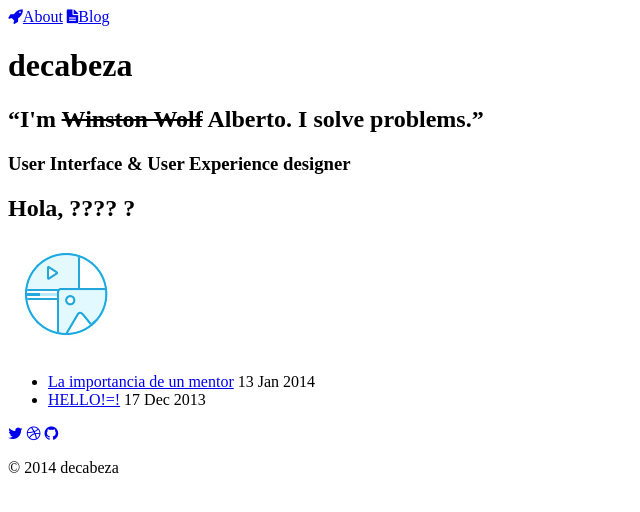
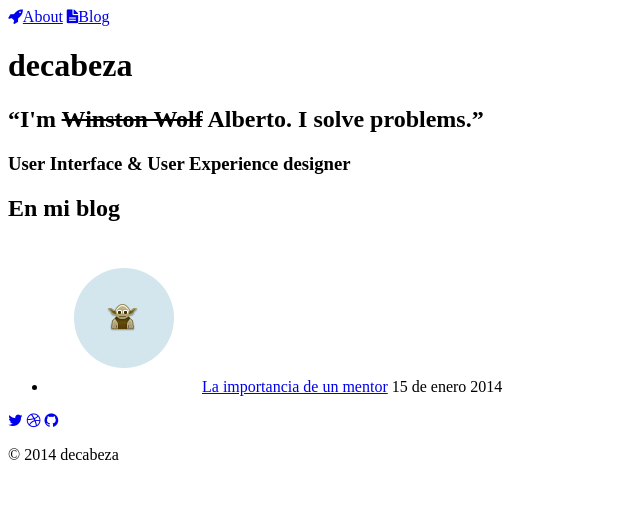
Before and after one commit to decabeza/decabeza.github.io, a Jekyll site: the page built from index.html, in a window 1280 px wide. Shown: the top 512 px of the page, without its empty margins (0-640 px from the left). Built offline with Jekyll 4.4.1, drawn with Linux system fonts in a browser that asks for light colours; Markdown is read by kramdown in place of the engine named in the settings.

Commit message:
change home

```diff
--- a/_layouts/default.html
+++ b/_layouts/default.html
@@ -21,12 +21,11 @@
     <a href="/" style="color: green; text-decoration: none;padding: 10px 24px; display: block;">contacta</a>
 </div> -->
 
-<div id="sidr">
     <nav>
         <a href="/"><i class="fa fa-rocket"></i>About</a>
         <a href="blog/"><i class="fa fa-file-text"></i>Blog</a>
     </nav>
-</div>
+
 
 <header>
     <h1 class="title">decabeza</h1>
--- a/_posts/2014-01-13-la-importancia-de-un-mentor.md
+++ b/_posts/2014-01-13-la-importancia-de-un-mentor.md
@@ -1,7 +1,7 @@
 ---
 layout: post
 title:  "La importancia de un mentor"
-fecha:   13 de enero 2014
+fecha:   15 de enero 2014
 categories: jekyll update
 image: /images/yoda.png
 ---
--- a/css/style.scss
+++ b/css/style.scss
@@ -12,9 +12,13 @@
 }
 
 .posts span {
-  color: #aaa;
-  font-family: Monaco, "Courier New", monospace;
-  font-size: 80%;
+	color: #aaa;
+	font-family: Monaco, "Courier New", monospace;
+	font-size: 80%;
+	display: inline-block;
+	vertical-align: top;
+	margin-top: 65px;
+	margin-left: 12px;
 }
 
 .footer {
@@ -267,6 +271,9 @@ footer {
 	font-family: 'montserrat_bold', sans-serif;
 	color: black;
 	text-decoration: none;
+	vertical-align: top;
+	margin-top: 60px;
+	display: inline-block;
 }
 
 
--- a/index.html
+++ b/index.html
@@ -4,11 +4,10 @@ title: decabeza
 ---
 
 <div id="home">
-  <h1>Hola, ???? ?</h1>
-  <img src="images/test.png">
+  <h1>En mi blog</h1>
   <ul class="posts">
     {% for post in site.posts %}
-      <li><a href="{{ post.url }}" class="post-title">{{ post.title }}</a> <span>{{ post.date | date_to_string }}</span></li>
+      <li><img src="{{ post.image }}" width="150" height="150" /> <a href="{{ post.url }}" class="post-title" title="{{ post.title }}">{{ post.title }}</a> <span>{{ post.fecha }}</span></li>
     {% endfor %}
   </ul>
 </div>
```
Also changed, not shown: _posts/2013-12-17-heloo.md (deleted, +0 -21 lines), 5 other files.
